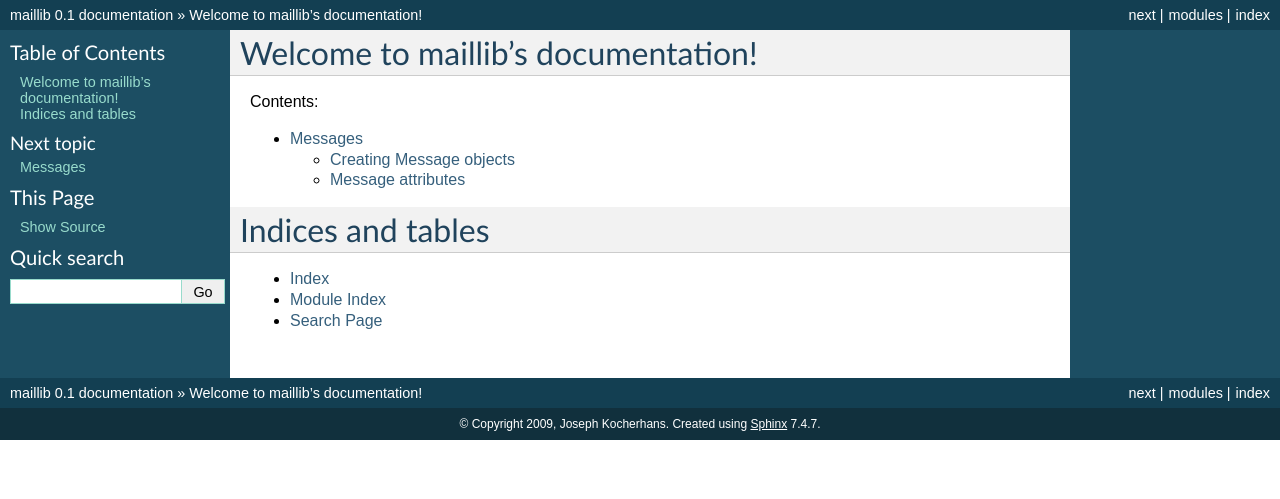
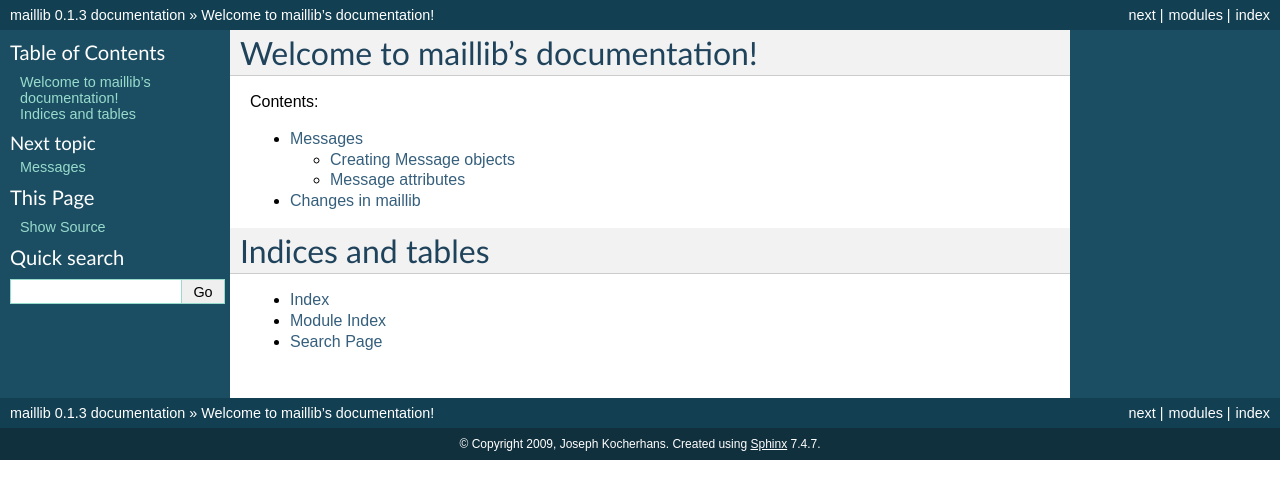
Before and after one commit to jkocherhans/maillib, a Sphinx documentation site: the page built from docs/index.rst, in a window 1280 px wide. Shown: the top 499 px of the page. Built offline with Sphinx 7.4.7, drawn with Linux system fonts in a browser that asks for light colours.

Commit message:
Added a CHANGES section and bumped the version number on the docs.

```diff
--- /dev/null
+++ b/docs/changes.rst
@@ -0,0 +1,8 @@
+:tocdepth: 2
+
+.. _changes:
+
+Changes in maillib
+******************
+
+.. include:: ../CHANGES
--- a/docs/conf.py
+++ b/docs/conf.py
@@ -45,9 +45,9 @@
 # built documents.
 #
 # The short X.Y version.
-version = '0.1'
+version = '0.1.3'
 # The full version, including alpha/beta/rc tags.
-release = '0.1'
+release = '0.1.3'
 
 # The language for content autogenerated by Sphinx. Refer to documentation
 # for a list of supported languages.
--- a/docs/index.rst
+++ b/docs/index.rst
@@ -13,6 +13,9 @@
 
    messages
 
+   changes
+
+
 Indices and tables
 ==================
 
```
Also changed, not shown: 1 other file.
